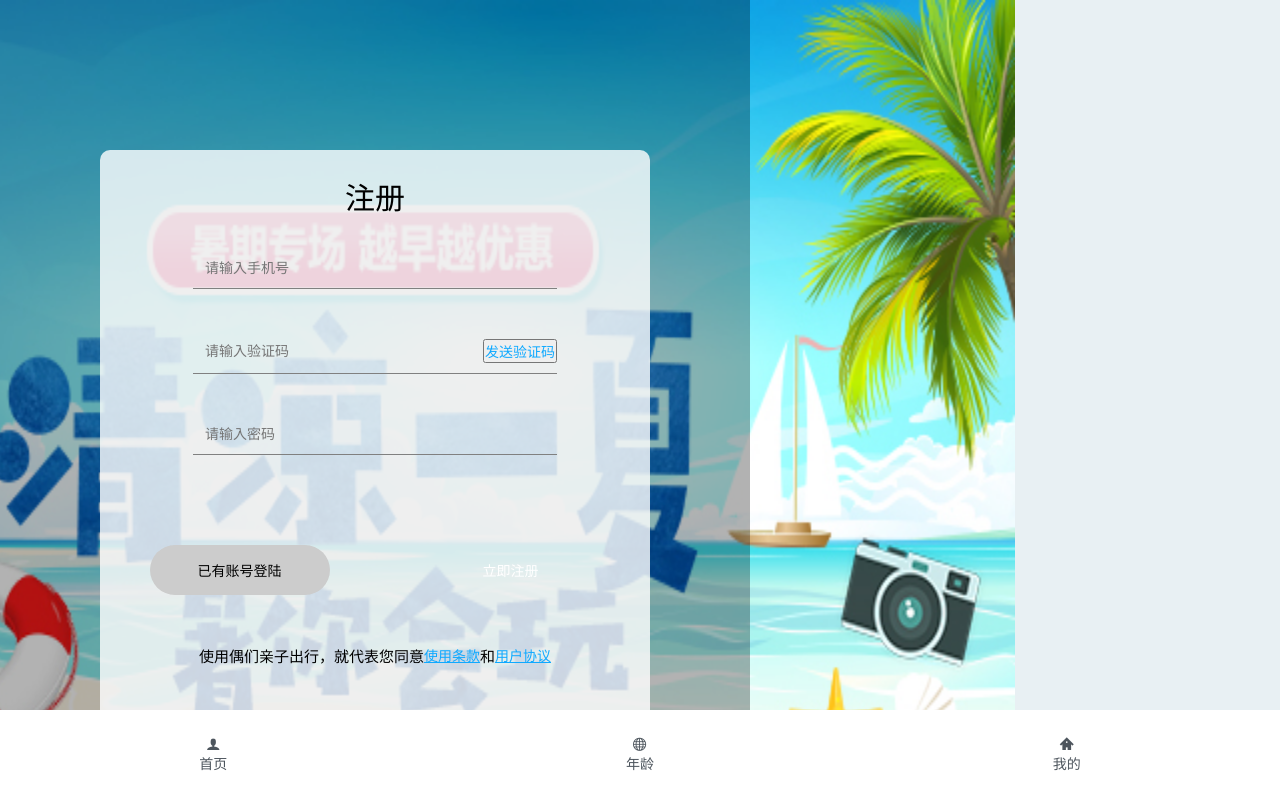
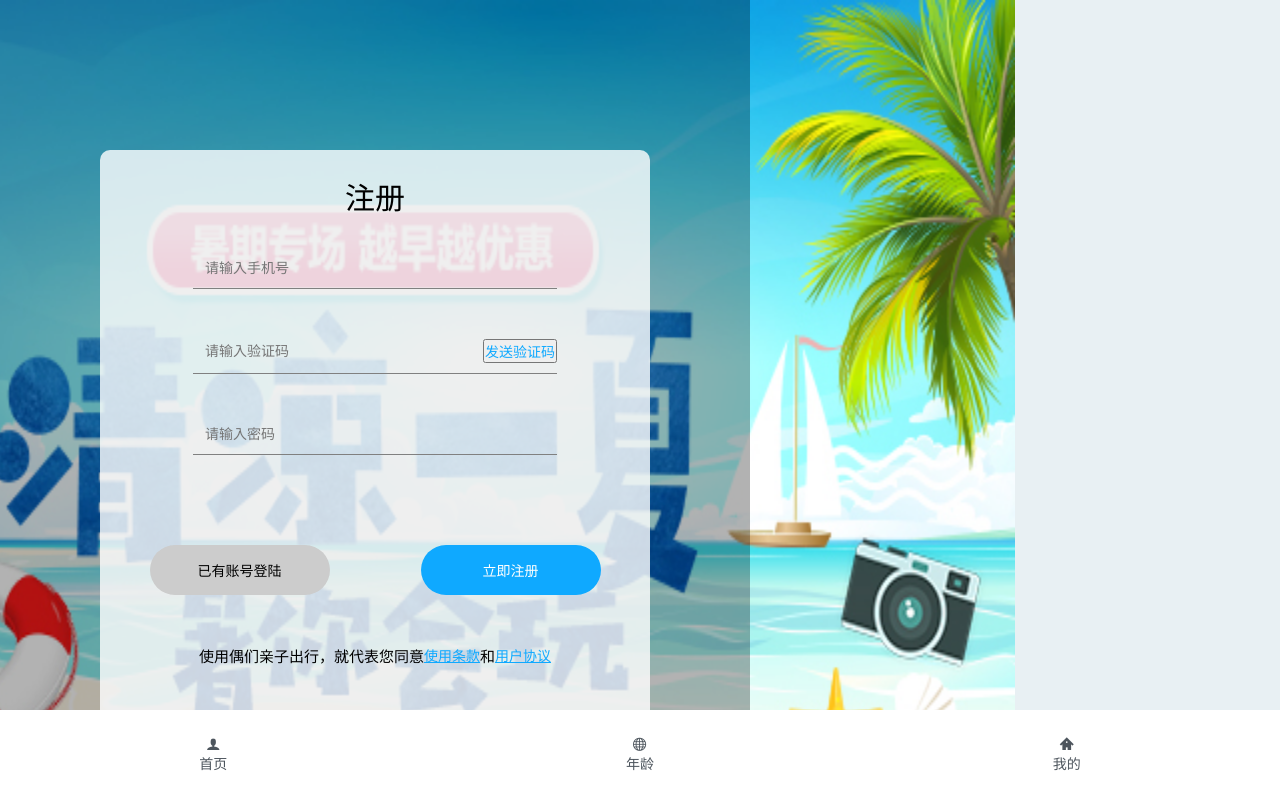
Before and after one commit to ouproject/oumen, a Vue app in the folder mytry/: page /register in a window 1280 px wide. Shown: the top 800 px of the page. Built offline with nearby package versions, Linux system fonts and the light colour scheme; what mint-ui would draw is missing.

Commit message:
登陆背景颜色
2

```diff
--- a/mytry/src/components/register/Register.vue
+++ b/mytry/src/components/register/Register.vue
@@ -170,7 +170,7 @@
   .reg{
     width: 180px;
     height: 50px;
-    /*background-color: #0fa9ff;*/
+    background-color: #0fa9ff;
     color: white;
     /*border:1px solid red;*/
     -webkit-border-radius: 50px;
```
